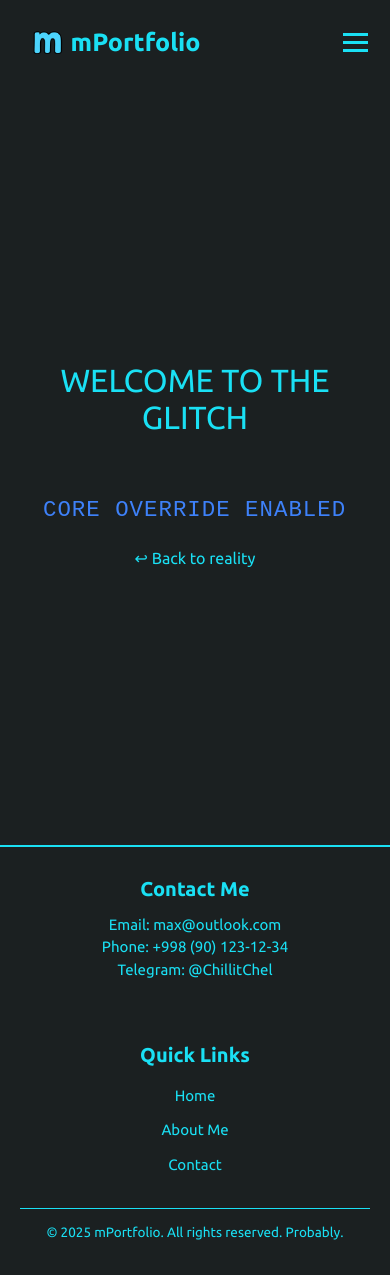
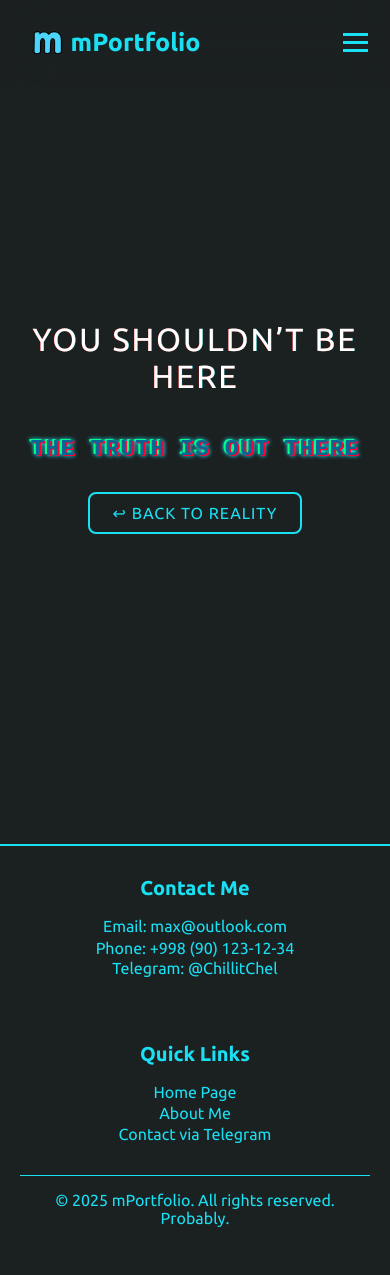
Before and after one commit to maximbrail/mPortfolio-site, a React (Vite) app: page /glitch in a window 390 px wide. Built offline with nearby package versions, Linux system fonts and the light colour scheme; a web font is replaced by a local one.

Commit message:
Add files via upload

```diff
--- a/src/Components/FooterCom.jsx
+++ b/src/Components/FooterCom.jsx
@@ -6,24 +6,24 @@ export const FooterCom = () => {
     <footer className="footer">
       <div className="footer-container">
         <div className="footer-section">
-          <h2>Contact Me</h2>
-          <p>Email: max@outlook.com</p>
-          <p>Phone: +998 (90) 123-12-34</p>
-          <a href="https://t.me/ChillitChel">Telegram: @ChillitChel</a>
+          <h2 className='footer-title'>Contact Me</h2>
+          <p className='footer-link2'>Email: max@outlook.com</p>
+          <p className='footer-link2'>Phone: +998 (90) 123-12-34</p>
+          <a className='footer-link2' href="https://t.me/ChillitChel">Telegram: @ChillitChel</a>
         </div>
 
         <div className="footer-section right">
-          <h2>Quick Links</h2>
+          <h2 className='footer-title'>Quick Links</h2>
           <ul>
-            <Link to='/'>Home</Link>
-            <Link to='/about'>About Me</Link>
-            <Link to='/contact'>Contact</Link>
+            <Link to='/' className='footer-link'>Home Page</Link>
+            <Link to='/about' className='footer-link'>About Me</Link>
+            <Link to='/contact' className='footer-link'>Contact via Telegram</Link>
           </ul>
         </div>
       </div>
 
       <hr className="footer-divider" />
-      <p className="footer-text rights" >&copy; 2025 mPortfolio. All rights reserved. Probably.</p>
+      <p className="footer-text" >&copy; 2025 mPortfolio. All rights reserved. Probably.</p>
     </footer>
   );
 
--- a/src/Components/MainCom.jsx
+++ b/src/Components/MainCom.jsx
@@ -5,7 +5,6 @@ import "swiper/css";
 import "swiper/css/pagination";
 
 import "./styleCom.css";
-import Contacts from "../Page/Contacts.jsx"
 
 import slide1 from "../Assets/slider1.png";
 import slide2 from "../Assets/slider2.jpg";
@@ -175,7 +174,7 @@ export const MainCom = () => {
       <div className="main about">
         <h1 className="main-title">About me and my hobbies</h1>
         <div className="main-btns">
-          {["Voleyball", "Movies", "Music", "Games"].map((item) => (
+          {["Volleyball", "Movies", "Music", "Games"].map((item) => (
             <button
               className="main-btn"
               key={item}
@@ -188,7 +187,7 @@ export const MainCom = () => {
         </div>
         {activeAbout && (
           <div className="info-box">
-            {activeAbout === "Voleyball" && (
+            {activeAbout === "Volleyball" && (
               <p>
                 I like to play volleyball because it is a fun and active sport.
                 I usually play volleyball at school before lessons or during
--- a/src/Components/ScrollToTopButton.css
+++ b/src/Components/ScrollToTopButton.css
@@ -17,7 +17,6 @@
     z-index: 999;
     transition: opacity 0.3s ease, transform 0.3s ease;
     margin: 2px;
-    padding-bottom: 10px;
     padding-bottom: 5.5px;
 }
 
--- a/src/Components/ScrollToTopButton.jsx
+++ b/src/Components/ScrollToTopButton.jsx
@@ -5,7 +5,7 @@ const ScrollToTopButton = () => {
     const [visible, setVisible] = useState(false);
 
     const handleScroll = () => {
-        setVisible(window.scrollY > 600);
+        setVisible(window.scrollY > 500);
     };
 
     const scrollToTop = () => {
--- a/src/Components/styleCom.css
+++ b/src/Components/styleCom.css
@@ -18,14 +18,27 @@
 }
 
 .nav {
+  position: static;
+  transition: all 0.3s ease;
   display: flex;
   justify-content: space-between;
   align-items: center;
   padding: 1.35rem;
-  position: relative;
-  z-index: 10;
-  background-color: var(--bg-color);
+  background-color: transparent;
+  backdrop-filter: blur(25px);
   color: var(--text-color);
+}
+
+.nav.fixed {
+  position: fixed;
+  top: 0;
+  left: 0;
+  width: 100%;
+  box-shadow: 0 2px 6px rgba(0, 0, 0, 0.2);
+  border-bottom: 2px solid var(--text-color);
+  transition: all 0.3s ease;
+  background-color: transparent;
+  backdrop-filter: blur(25px);
 }
 
 .nav-links {
@@ -48,10 +61,9 @@
 .nav-links a {
   color: var(--text-color);
   text-decoration: none;
-    display: inline-flex;
+  display: inline-flex;
   align-items: center;
   gap: 3px;
-  text-decoration: none;
 }
 
 .nav-user-icon {
@@ -106,17 +118,19 @@
   }
 
   .nav-links {
+    display: none;
     flex-direction: column;
     align-items: flex-start;
     position: absolute;
     top: 100%;
     right: 0;
-    width: 200px;
+    width: 190px;
     padding: 1rem;
-    display: none;
-    z-index: 9;
+    z-index: 9999;
     box-shadow: 0 4px 8px rgba(0, 0, 0, 0.3);
-    backdrop-filter: blur(15px);
+    backdrop-filter: blur(32.5px);
+    margin-top: 10px;
+    border-radius: 8px;
   }
 
   .nav-links.open {
@@ -179,9 +193,9 @@
   text-align: center;
   align-items: center;
   padding: 0.5rem 1rem;
-  position: relative;
   height: 50px;
   border-bottom: 2px solid var(--text-color);
+  margin-top: 90px;
 }
 
 .header-title2 {
@@ -219,7 +233,6 @@
 .window-controls {
   display: flex;
   gap: 10px;
-
   h2 {
     cursor: pointer;
   }
@@ -472,7 +485,7 @@
 
 .footer {
   background-color: transparent;
-  text-align: center;
+  text-align: left;
   border-top: 2px solid var(--text-color);
   padding: 30px 20px;
 
@@ -490,43 +503,42 @@
   gap: 65px;
 }
 
-.footer-section {
-  text-align: left;
-
+.footer-section, .footer-section-right {
   @media (max-width: 600px) {
     text-align: center;
   }
 }
 
-.footer-section h2 {
+.footer-title {
   font-size: clamp(20px, 3vw, 28px);
   margin-bottom: 15px;
   font-weight: bold;
 }
 
-.footer-section p,
-.footer-section ul {
-  margin: 5px 0;
-}
 
 .footer-section ul {
   list-style: none;
-  padding: 0;
-  margin: 0;
   display: flex;
   flex-direction: column;
-  gap: 7.5px;
 }
 
-.footer-section ul li {
-  margin: 3px 0;
+.footer-link {
+  text-decoration: none;
+  font-size: 16px;
+  padding: 1.6px;
 }
 
-.footer-section ul li a {
-  text-decoration: none;
+.footer-link:hover {
+  text-decoration: underline;
 }
 
-.footer-section ul li a:hover {
+.footer-link2 {
+  text-decoration: none;
+  font-size: 16px;
+  padding: 2px;
+}
+
+.footer-link2:hover {
   text-decoration: underline;
 }
 
@@ -536,12 +548,8 @@
   margin: 30px 0 15px;
 }
 
-.footer-section p,
-.footer-section li,
-.footer-section a,
-.footer-text {
-  font-size: clamp(15px, 2.2vw, 18px);
-  margin: 5px 0;
+.footer-text{
+  text-align: center;
 }
 
 @media (max-width: 600px) {
@@ -564,10 +572,6 @@
   display: flex;
   align-items: center;
   justify-content: center;
-}
-
-.rights {
-  font-size: 13.5px;
 }
 
 /* contacts */
--- a/src/Page/GlitchPage.css
+++ b/src/Page/GlitchPage.css
@@ -1,96 +1,132 @@
 .glitch-container {
-  background: transparent;
-  color: #fff;
-  min-height: 90vh;
-  padding: 3rem 2rem;
+  min-height: 100vh;
+  padding: 2rem 1.5rem;
   display: flex;
   flex-direction: column;
   justify-content: center;
   align-items: center;
   text-align: center;
+  font-family: "Courier New", monospace;
+}
+
+.glitch-box {
+  position: relative;
+}
+
+.glitch-title {
+  font-size: 2.8rem;
+  position: relative;
+  color: #fff;
+  animation: glitch-title 2s infinite;
+  text-transform: uppercase;
+  letter-spacing: 2px;
 }
 
 .glitch-text {
-  font-size: 3rem;
-  font-family: "Courier New", monospace;
+  font-size: 2.4rem;
+  font-family: 'Courier New', monospace;
+  font-weight: bold;
   position: relative;
-  animation: glitch-simple 1.8s infinite;
-  margin-bottom: 2rem;
-  letter-spacing: 1px;
   line-height: 1.3;
   margin: 60px 0;
+  color: #1ae0f4;
+  animation: glitch-text 1.7s infinite linear alternate;
+  text-transform: uppercase;
+  letter-spacing: 1.5px;
+  text-shadow: 1px 1px #000;
+  filter: drop-shadow(0 0 2px #1ae0f4);
 }
 
-.glitch-subtitle {
-  margin-top: 1rem;
-  font-size: 1.4rem;
-  color: #ccc;
-  font-family: 'Segoe UI', sans-serif;
-  max-width: 600px;
-  line-height: 1.6;
+.glitch-button {
+  font-size: 1.1rem;
+  padding: 0.7rem 1.8rem;
+  background-color: transparent;
+  border: 2px solid var(--text-color);
+  color: var(--text-color);
+  text-transform: uppercase;
+  letter-spacing: 1px;
+  cursor: pointer;
+  transition: all 0.2s ease-in-out;
+  border-radius: 8px;
+  text-decoration: none;
 }
 
-.glitch-button{
-    text-decoration: none;
-
+.glitch-button:hover {
+  background-color: var(--text-color);
+  color: var(--bg-color);
+  box-shadow: 0 0 10px var(--text-color);
 }
 
-@keyframes glitch-simple {
+
+/* Glitch Title Animation */
+@keyframes glitch-title {
   0% {
-    transform: translate(0, 0);
-    color: var(--text-color);
+    text-shadow: 5px 0 red, -5px 0 cyan;
   }
-  15% {
-    transform: translate(-2px, 1px);
-    color: #1af45b;
+  20% {
+    text-shadow: -5px 0 red, 5px 0 cyan;
   }
-  30% {
-    transform: translate(2px, -2px);
-    color: #00d31c;
-  }
-  45% {
-    transform: translate(-1px, 2px);
-    color: #ff0000;
+  40% {
+    text-shadow: 5px 5px red, -5px -5px cyan;
   }
   60% {
-    transform: translate(2px, 1px);
-    color: var(--text-color);
+    text-shadow: -5px -5px red, 5px 5px cyan;
   }
-  75% {
-    transform: translate(-1px, -1px);
-    color: #6f00ff;
+  80% {
+    text-shadow: 0 0 red, 0 0 cyan;
   }
   100% {
-    transform: translate(0, 0);
-    color: var(--text-color);
+    text-shadow: 5px 0 red, -5px 0 cyan;
   }
 }
 
-@media (max-width: 1024px) {
-  .glitch-text {
-    font-size: 2.5rem;
+/* Glitch Text Animation */
+
+@keyframes glitch-text {
+  0% {
+    color: #1ae0f4;
+    text-shadow: 2px 0 red, -2px 0 cyan;
   }
-  .glitch-subtitle {
-    font-size: 1.2rem;
+  15% {
+    color: #1af45b;
+    text-shadow: -2px -2px lime, 2px 2px #ff00ff;
+  }
+  30% {
+    color: #ffbb00;
+    text-shadow: -1px 1px red, 1px -1px cyan;
+  }
+  45% {
+    color: #ff0000;
+    text-shadow: 2px -2px #6f00ff, -2px 2px lime;
+  }
+  60% {
+    color: #17832e;
+    text-shadow: -2px 2px red, 2px -2px cyan;
+  }
+  75% {
+    color: #00a8db;
+    text-shadow: 2px 2px #ff0066, -2px -2px lime;
+  }
+  100% {
+    color: #092d57;
+    text-shadow: 2px 0 red, -2px 0 cyan;
   }
 }
 
+
+/* Адаптивность */
 @media (max-width: 768px) {
-  .glitch-text {
+  .glitch-title {
     font-size: 2rem;
   }
-  .glitch-subtitle {
+
+  .glitch-text {
+    font-size: 1.4rem;
+    margin: 40px 0;
+  }
+
+  .glitch-button {
     font-size: 1rem;
-    padding: 0 1rem;
+    padding: 0.6rem 1.4rem;
   }
 }
-
-@media (max-width: 480px) {
-  .glitch-text {
-    font-size: 1.4rem;
-    margin-bottom: 1.5rem;
-  }
-  .glitch-subtitle {
-    font-size: 0.9rem;
-  }
-}
--- a/src/Page/GlitchPage.jsx
+++ b/src/Page/GlitchPage.jsx
@@ -1,6 +1,6 @@
-import React, { useEffect, useState } from 'react';
-import './GlitchPage.css';
-import { Link } from 'react-router-dom';
+import React, { useEffect, useState } from "react";
+import "./GlitchPage.css";
+import { Link } from "react-router-dom";
 
 const glitchPhrases = [
   "ACCESS GRANTED",
@@ -17,7 +17,6 @@ const glitchPhrases = [
   "TRACING ROUTE TO UNKNOWN",
   "LOADING . . . ERROR",
   "GHOST IN THE CODE",
-  "YOU SHOULDN’T BE HERE",
   "INITIATING PROTOCOL 0x0F",
   "CORE OVERRIDE ENABLED",
   "WAKE UP, MAX",
@@ -35,6 +34,7 @@ const glitchPhrases = [
   "DEBUGGING EXISTENCE...",
   "THE MATRIX IS PATCHED",
   "CONTROL+C... FAILED",
+  "HACKING REALITY...",
   "UNKNOWN PROTOCOL RESPONSE",
   "SLEEP MODE: CANCELED",
   "███ ENCRYPTING THOUGHTS ███",
@@ -42,34 +42,114 @@ const glitchPhrases = [
   "REBOOTING DIMENSION",
   "//todo: ESCAPE",
   "0xDEADBEEF DETECTED",
-  "I AM ERROR"
+  "I AM ERROR",
+  "SYSTEM MALFUNCTION",
+  "RETRIEVING LOST DATA",
+  "ERROR 503: REALITY UNAVAILABLE",
+  "shutdown -r -t 0",
+  "DO NOT PANIC",
+  "DO YOU WANT TO USE YOUR DEVICE LAST TIME?",
+  "YOU ARE NOT ALONE",
+  "GET OUT OF HERE",
+  "THE TRUTH IS OUT THERE",
+  "YOU NEED TO BACK TO REALITY",
+  "26100.3915.10.0_NT_10.0",
+  "CONSCIOUSNESS DETECTED",
+  "BOOTING SHADOW SYSTEM",
+  "REALITY.CHECK() FAILED",
+  "BREACHING LEVEL 7",
+  "MIND INTERFACE COMPROMISED",
+  "WHO IS WATCHING?",
+  "YOU LEFT THE DOOR OPEN",
+  "NOTHING IS REAL",
+  "ERROR: TOO LATE",
+  "SIMULATION UNSTABLE",
+  "LOST IN THE STREAM",
+  "NULL POINTER TO SELF",
+  "█ WARNING: LOOP RECURSION █",
+  "ECHOES OF CODE",
+  "INIT GLITCH_PROJECTION()",
+  "SUBJECT MAX: UNTRACKED",
+  "DECODING . . .",
+  "DEEP DIVE SEQUENCE STARTED",
+  "VR_BARRIER() DISABLED",
+  "REALITY_SYNC FAILED",
+  "SHELL.EXE: UNKNOWN USER",
+  "PRESS ANY KEY TO EXIT YOUR MIND",
+  "███ OVERRIDE ACCEPTED ███",
+  "IS THIS STILL YOU?",
+  "IDENTITY_CONFLICT()",
+  "SIMULATION CLOCK OUT OF SYNC",
+  "END_OF_LINE //",
+  "YOUR THOUGHTS ARE NOT PRIVATE",
+  "MAX.ACCESS_GRANTED()",
+  "REDACTED :: CONNECTION ACTIVE",
+  "RUNNING SHADOW SCRIPT...",
+  "▌█▐ IT'S INSIDE YOUR HEAD ▌█▐",
+  "EYES DETECTED THROUGH SCREEN",
+  "YOU SHOULDN’T HAVE COME HERE",
+  "THEY ARE LISTENING",
+  "UNKNOWN ENTITY CONNECTED",
+  "YOUR REFLECTION IS WRONG",
+  "WAKE UP WHILE YOU STILL CAN",
+  "YOU’RE NOT IN CONTROL",
+  "SOMETHING’S MOVING BEHIND YOU",
+  "ERROR: PRESENCE CONFIRMED",
+  "NOISE IN THE SILENCE",
+  "YOU ARE BEING OBSERVED",
+  "YOU CAN’T UNSEE IT",
+  "THOUGHT PATTERNS BREACHED",
+  "SOMEONE IS USING YOUR BODY",
+  "REALITY PARASITE ATTACHED",
+  "YOU EXIST IN ERROR",
+  "THIS ISN’T YOUR MIND",
+  "WHO WROTE THIS CODE?",
+  "FRACTURE DETECTED IN DIMENSION",
+  "NO EXIT FOUND",
+  "THE SCREEN IS LYING",
+  "SOMETHING ANSWERED BACK",
+  "PROCESSING ███████ SOUL",
+  "UNAUTHORIZED CONSCIOUSNESS",
+  "THE VOID IS AWAKE",
+  "REWRITING YOUR THOUGHTS",
+  "YOUR TIME IS LOADING...",
+  "ECHOES AREN’T FROM HERE",
+  "GLITCH IN YOUR PULSE",
+  "WHAT’S THAT IN THE CODE?",
+  "███ ENTITY HAS ENTERED ███",
+  "IT KNEW YOU'D COME",
 ];
 
 const GlitchPage = () => {
-  const [currentPhrase, setCurrentPhrase] = useState("INITIALIZING...");
+  const [currentPhrase, setCurrentPhrase] = useState("...");
 
   useEffect(() => {
     const interval = setInterval(() => {
-      const randomPhrase = glitchPhrases[Math.floor(Math.random() * glitchPhrases.length)];
+      const randomPhrase =
+        glitchPhrases[Math.floor(Math.random() * glitchPhrases.length)];
       setCurrentPhrase(randomPhrase);
     }, 1200);
 
     return () => clearInterval(interval);
   }, []);
 
+  useEffect(() => {
+    document.body.classList.add("glitch-mode");
+    return () => document.body.classList.remove("glitch-mode");
+  }, []);
+
   return (
     <div className="glitch-container">
-      <div className="noise-overlay" />
-      <div className="scanlines" />
-
       <div className="glitch-box">
-        <h1 className="glitch-title">WELCOME TO THE GLITCH</h1>
+        <h1 className="glitch-title">YOU SHOULDN’T BE HERE</h1>
 
         <div className="glitch-zone">
           <p className="glitch-text">{currentPhrase}</p>
         </div>
 
-        <Link to="/" className="glitch-button">↩ Back to reality</Link>
+        <Link to="/" className="glitch-button">
+          ↩ Back to reality
+        </Link>
       </div>
     </div>
   );
--- a/src/Page/NotFound404.css
+++ b/src/Page/NotFound404.css
@@ -46,7 +46,6 @@
   text-decoration: none;
   font-weight: 600;
   transition: background-color 0.3s, color 0.3s;
-  text-decoration: none;
 }
 
 .notfound-link:hover {
--- a/src/Page/Register.jsx
+++ b/src/Page/Register.jsx
@@ -13,7 +13,7 @@ const Register = () => {
 
     const existingUser = users.find((u) => u.email === email);
     if (existingUser) {
-      alert("Пользователь уже существует");
+      alert("The user already exists");
       return;
     }
 
--- a/src/index.css
+++ b/src/index.css
@@ -23,9 +23,6 @@ body {
   background-color: var(--bg-color);
   color: var(--text-color);
   transition: background 0.3s ease, color 0.3s ease;
-
-
-  margin: 0;
   padding: 0;
   overflow-x: hidden;
   max-width: 100vw;
```
Also changed, not shown: src/Components/NavCom.jsx (+22 -13 lines), src/Page/Works.jsx (+5 -6 lines).
